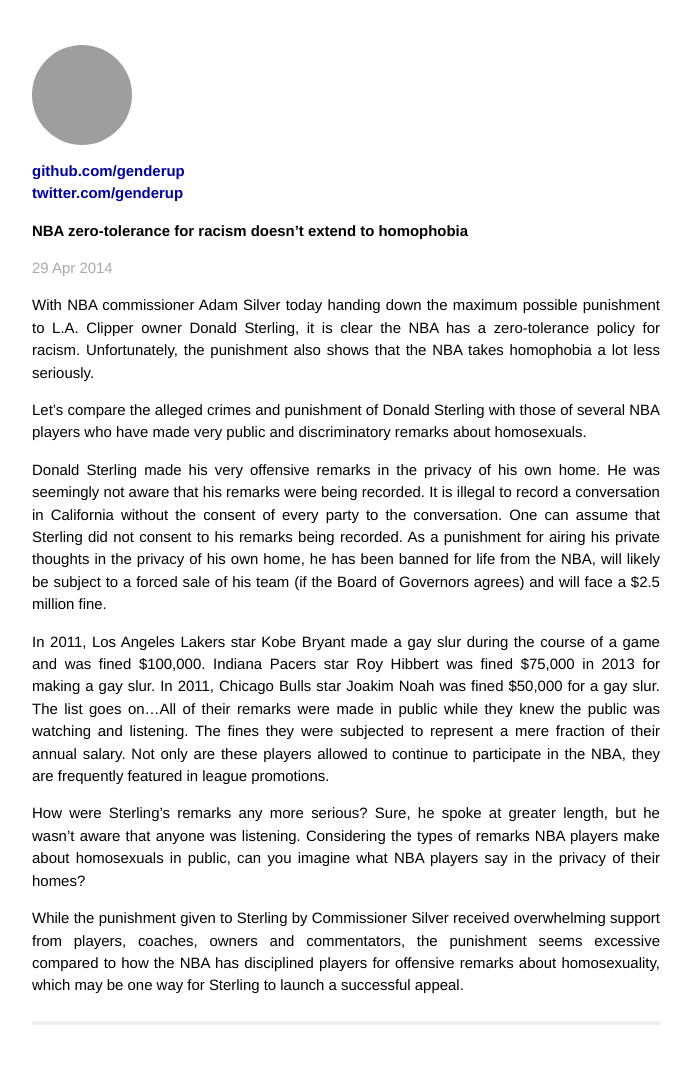
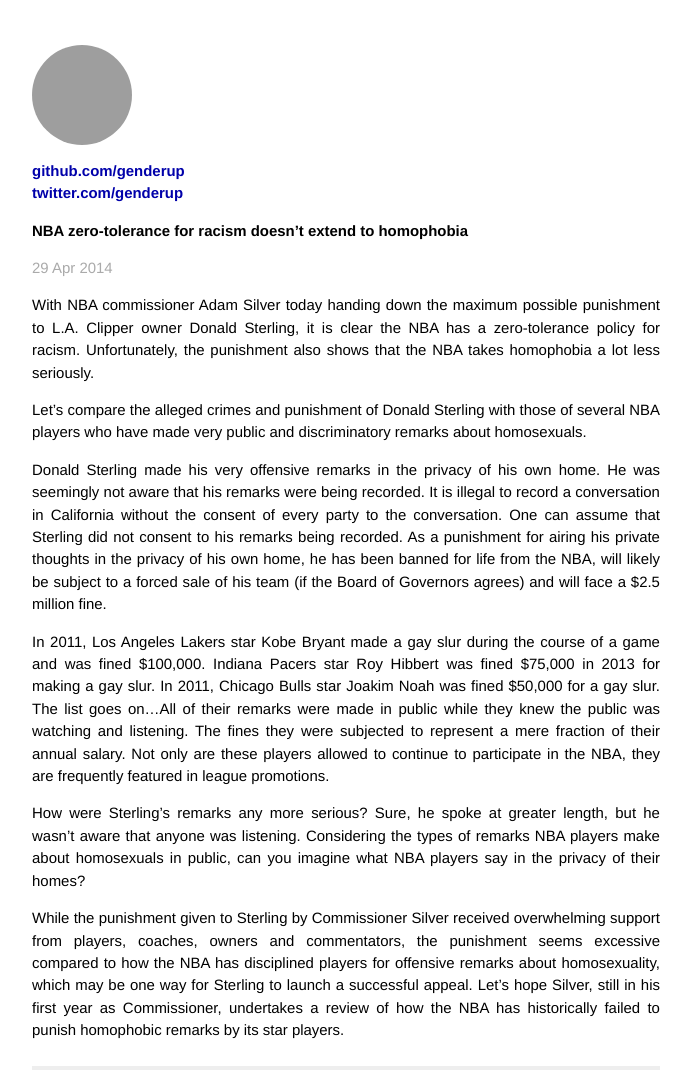
Before and after one commit to genderup/blog, a Jekyll site: the page built from _posts/2014-01-17-NBA-Donald-Sterling-Racism-Homophobia.markdown, in a window 1280 px wide, cut to the strip 0-1081 px from the top of the page. Shown: the whole strip, without its empty margins (294-985 px from the left). Built offline with Jekyll 4.4.1, drawn with Linux system fonts in a browser that asks for light colours; Markdown is read by kramdown in place of the engine named in the settings; before the commit the page ends 1037 px from its top, so only the background shows below that; grey boxes are pictures that could not be loaded.

Commit message:
one last bit

```diff
--- a/_posts/2014-01-17-NBA-Donald-Sterling-Racism-Homophobia.markdown
+++ b/_posts/2014-01-17-NBA-Donald-Sterling-Racism-Homophobia.markdown
@@ -15,4 +15,4 @@ In 2011, Los Angeles Lakers star Kobe Bryant made a gay slur during the course o
 
 How were Sterling’s remarks any more serious? Sure, he spoke at greater length, but he wasn’t aware that anyone was listening. Considering the types of remarks NBA players make about homosexuals in public, can you imagine what NBA players say in the privacy of their homes?
 
-While the punishment given to Sterling by Commissioner Silver received overwhelming support from players, coaches, owners and commentators, the punishment seems excessive compared to how the NBA has disciplined players for offensive remarks about homosexuality, which may be one way for Sterling to launch a successful appeal.
+While the punishment given to Sterling by Commissioner Silver received overwhelming support from players, coaches, owners and commentators, the punishment seems excessive compared to how the NBA has disciplined players for offensive remarks about homosexuality, which may be one way for Sterling to launch a successful appeal. Let's hope Silver, still in his first year as Commissioner, undertakes a review of how the NBA has historically failed to punish homophobic remarks by its star players.
```
